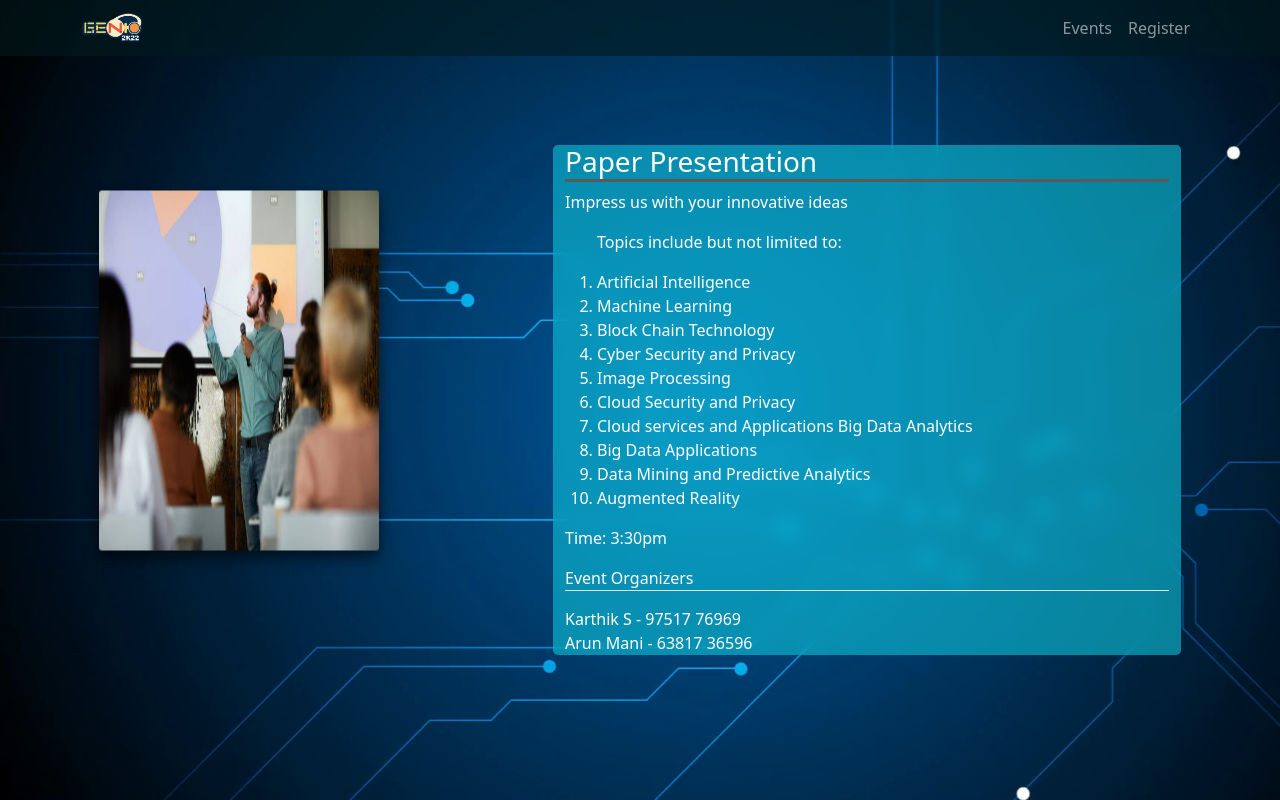
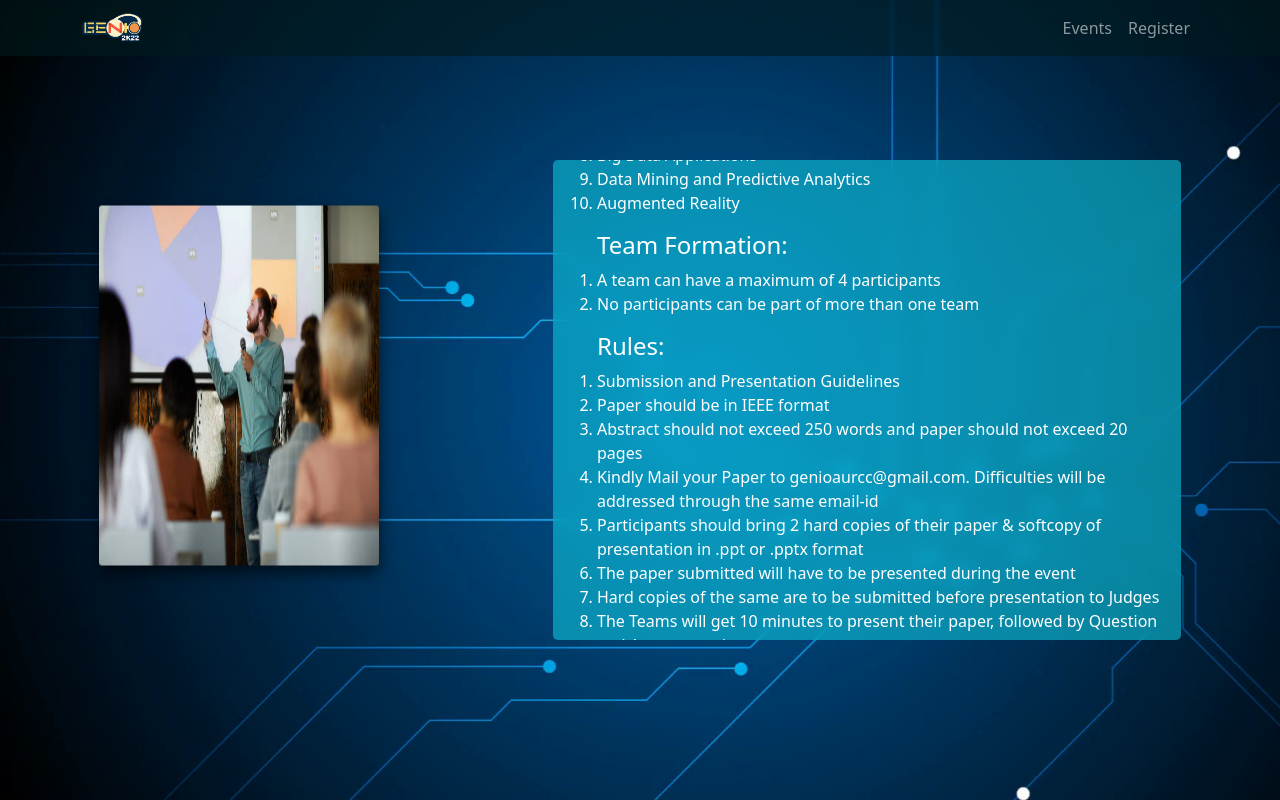
Before and after one commit to RAM-BHARATH/genio2k22, a React (Create React App) app: page /events/paper-presentation in a window 1280 px wide. Built offline with nearby package versions, Linux system fonts and the light colour scheme.

Commit message:
Added rules for paper presentation

```diff
--- a/src/pages/paperPresentation.js
+++ b/src/pages/paperPresentation.js
@@ -2,7 +2,7 @@ import { Card } from "react-bootstrap";
 import logo from '../logo.svg';
 import '../styles/events.css';
 
-export default function paperPresentation({ title, descText, bgSrc, cardImgSrc, contact, rules }) {
+export default function paperPresentation({ title, descText, bgSrc, cardImgSrc, contact }) {
     const topics = [
         "Artificial Intelligence ",
         "Machine Learning ",
@@ -16,9 +16,21 @@ export default function paperPresentation({ title, descText, bgSrc, cardImgSrc,
         "Augmented Reality"
     ]
     const teamInfo = [
-        "Team formation",
         "A team can have a maximum of 4 participants",
         "No participants can be part of more than one team"
+    ]
+    const rules=[
+        "Submission and Presentation Guidelines",
+        "Paper should be in IEEE format",
+        "Abstract should not exceed 250 words and paper should not exceed 20 pages",
+        "Kindly Mail your Paper to genioaurcc@gmail.com. Difficulties will be addressed through the same email-id",
+        "Participants should bring 2 hard copies of their paper & softcopy of presentation in .ppt or .pptx format",
+        "The paper submitted will have to be presented during the event",
+        "Hard copies of the same are to be submitted before presentation to Judges",
+        "The Teams will get 10 minutes to present their paper, followed by Question and Answer session",
+        "The participants will have to present their papers in MS-Power Point supported (.ppt or .pptx) format only",
+        "Violation of any rule can result in rejection of paper",
+        "The organisation reserves the right to change/update the rules of the contest at any point of time and will do their best to inform the participants of the same"
     ]
     return(
         <div className="container-fluid fill full-height center-vertical" style={{ backgroundImage:`url(/assets/bg.jpg)`, backgroundSize:'cover' }}>
@@ -29,17 +41,41 @@ export default function paperPresentation({ title, descText, bgSrc, cardImgSrc,
                     <Card.ImgOverlay className='img-responsive' src={logo}>
                     </Card.ImgOverlay>
                 </Card>
-                <div className="container col-lg-6 rounded-3 glass-effect flex center-only-vertical text-white">
+                <div className="container col-lg-6 rounded-3 glass-effect flex center-only-vertical text-white" style={{ height:'480px', overflowY:'scroll' }}>
                     <h3 className="single-event-title">{title}</h3>
                     <p>{descText}</p>
                     {
                         !!topics ? (
                             <div>
                                 <ol>
-                                    <p>Topics include but not limited to:</p>
+                                    <h4>Topics include but not limited to:</h4>
                                     {topics.map(topic=>(
                                     <li>{topic}</li>
                                 ))}
+                                </ol>
+                            </div>
+                        ):(<></>)
+                    }
+                    {
+                        !!teamInfo ? (
+                            <div>
+                                <ol>
+                                    <h4>Team Formation:</h4>
+                                    {teamInfo.map(teamInfoSingle=>(
+                                    <li>{teamInfoSingle}</li>
+                                ))}
+                                </ol>
+                            </div>
+                        ):(<></>)
+                    }
+                    {
+                        !!rules ? (
+                            <div>
+                                <ol>
+                                    <h4>Rules:</h4>
+                                    {rules.map(rule=>(
+                                        <li>{rule}</li>
+                                    ))}
                                 </ol>
                             </div>
                         ):(<></>)
```
